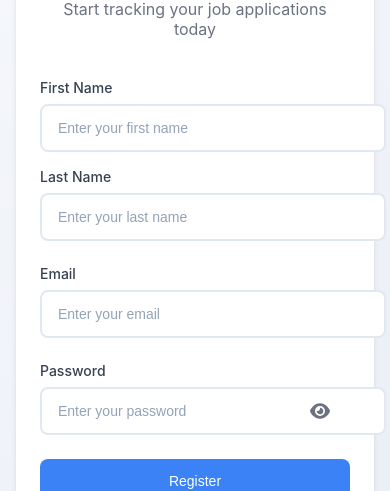
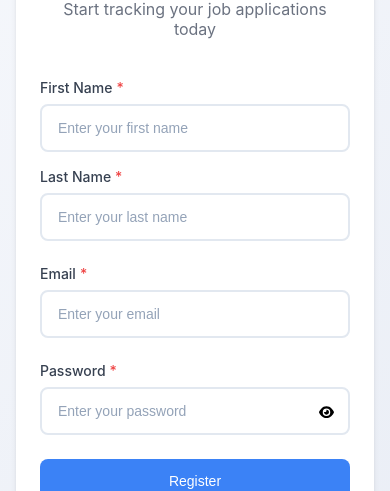
Before and after one commit to OfficialAnujMore/job-application-tracker, a React (Create React App) app: page /register in a window 390 px wide. Shown: the part 186-677 px from the top of the page. Built offline with nearby package versions, Linux system fonts and the light colour scheme; no server answers; the HTML template or start-up script is replaced by a standard one.

Commit message:
Refactor ApplicationTable and ApplicationForm components to utilize new TextInput, DatePicker, and UrlInput components for improved input handling. Introduce TextArea component for notes input in ApplicationForm. Update styles for better layout and responsiveness.

```diff
--- /dev/null
+++ b/src/MyComponents/TextInput.tsx
@@ -0,0 +1,74 @@
+import React, { useState } from "react";
+import styles from "../styles/components.module.css";
+import { FontAwesomeIcon } from "@fortawesome/react-fontawesome";
+import { faEye, faEyeSlash } from "@fortawesome/free-solid-svg-icons";
+
+interface TextInputProps extends React.InputHTMLAttributes<HTMLInputElement> {
+  label: string;
+  value: string;
+  onChange: (e: React.ChangeEvent<HTMLInputElement>) => void;
+  error?: string;
+  showPasswordToggle?: boolean;
+}
+
+const TextInput: React.FC<TextInputProps> = ({
+  label,
+  value,
+  onChange,
+  error,
+  required,
+  placeholder,
+  type = "text",
+  showPasswordToggle = false,
+  ...props
+}) => {
+  const [showPassword, setShowPassword] = useState(false);
+  const isPassword = type === "password" && showPasswordToggle;
+  return (
+    <div className={styles.textFieldContainer} style={{ position: "relative" }}>
+      <label>
+        {label}
+        {required && <span className={styles.required}>*</span>}
+      </label>
+      <input
+        className={`${styles.textField} ${error ? styles.error : ""}`}
+        value={value}
+        onChange={onChange}
+        required={required}
+        placeholder={placeholder}
+        type={isPassword ? (showPassword ? "text" : "password") : type}
+        {...props}
+        style={
+          isPassword ? { paddingRight: "2.5rem", ...props.style } : props.style
+        }
+      />
+      {isPassword && (
+        <button
+          type="button"
+          className={styles.togglePassword}
+          aria-label={showPassword ? "Hide password" : "Show password"}
+          onClick={() => setShowPassword((prev) => !prev)}
+          tabIndex={0}
+          style={{
+            position: "absolute",
+            top: "70%",
+            right: "1rem",
+            transform: "translateY(-50%)",
+            background: "transparent",
+            border: "none",
+            cursor: "pointer",
+            padding: 0,
+          }}
+        >
+          <FontAwesomeIcon
+            icon={showPassword ? faEyeSlash : faEye}
+            className={styles.icon}
+          />
+        </button>
+      )}
+      {error && <div className={styles.errorMessage}>{error}</div>}
+    </div>
+  );
+};
+
+export default TextInput;
--- a/src/Screens/Login.tsx
+++ b/src/Screens/Login.tsx
@@ -1,100 +1,63 @@
 import React, { useState } from 'react';
 import { Link, useNavigate } from 'react-router-dom';
 import { signInWithEmailAndPassword } from 'firebase/auth';
-import { auth} from '../Firebase/firebase';
-import { FontAwesomeIcon } from '@fortawesome/react-fontawesome';
-import { faEye, faEyeSlash } from '@fortawesome/free-solid-svg-icons';
+import { auth } from '../Firebase/firebase';
 import styles from '../styles/auth.module.css';
 import componentStyles from '../styles/components.module.css';
-import { motion } from 'framer-motion';
-import CustomButton from '../MyComponents/CustomButton';
-import Loader from '../MyComponents/Loader';
+import TextInput from '../MyComponents/TextInput';
 
-const Login: React.FC = () => {
+const Login = () => {
   const [email, setEmail] = useState('');
   const [password, setPassword] = useState('');
-  const [showPassword, setShowPassword] = useState(false);
   const [error, setError] = useState('');
   const navigate = useNavigate();
-  const [loading, setLoading] = useState(false);
 
   const handleSubmit = async (e: React.FormEvent) => {
     e.preventDefault();
     setError('');
-    setLoading(true);
-
     try {
       await signInWithEmailAndPassword(auth, email, password);
       navigate('/dashboard');
     } catch (err: any) {
       setError(err.message || 'Failed to login');
-    } finally {
-      setLoading(false);
     }
   };
 
-  if (loading) {
-    return <Loader />;
-  }
-
   return (
-    <motion.div
-      className={styles.container}
-      initial={{ opacity: 0, y: 20 }}
-      animate={{ opacity: 1, y: 0 }}
-      exit={{ opacity: 0, y: -20 }}
-    >
+    <div className={styles.container}>
       <div className={styles.formContainer}>
         <h1>Welcome Back</h1>
         <p className={styles.subtitle}>Sign in to continue tracking your job applications</p>
-
         <form onSubmit={handleSubmit} className={styles.form}>
           <div className={styles.formGroup}>
-            <label htmlFor="email">Email</label>
-            <input
-              id="email"
+            <TextInput
+              label="Email"
               type="email"
               value={email}
-              onChange={(e) => setEmail(e.target.value)}
+              onChange={e => setEmail(e.target.value)}
               required
+              placeholder="Enter your email"
               className={componentStyles.input}
-              placeholder="Enter your email"
             />
           </div>
-
           <div className={styles.formGroup}>
-            <label htmlFor="password">Password</label>
-            <div className={styles.passwordField}>
-              <input
-                id="password"
-                type={showPassword ? 'text' : 'password'}
-                value={password}
-                onChange={(e) => setPassword(e.target.value)}
-                required
-                className={componentStyles.input}
-                placeholder="Enter your password"
-              />
-              <button
-                type="button"
-                className={styles.togglePassword}
-                onClick={() => setShowPassword(!showPassword)}
-                aria-label={showPassword ? 'Hide password' : 'Show password'}
-              >
-                <FontAwesomeIcon
-                  icon={showPassword ? faEyeSlash : faEye}
-                  className={styles.icon}
-                />
-              </button>
-            </div>
+            <TextInput
+              id="password"
+              label="Password"
+              type="password"
+              value={password}
+              onChange={e => setPassword(e.target.value)}
+              required
+              placeholder="Enter your password"
+              className={componentStyles.input}
+              showPasswordToggle
+            />
           </div>
-
           {error && <p className={styles.error}>{error}</p>}
-
-          <CustomButton type="submit" fullWidth>
+          <button type="submit" className={componentStyles.button}>
             Login
-          </CustomButton>
+          </button>
         </form>
-
         <p className={styles.footer}>
           Don't have an account?{' '}
           <Link to="/register" className={styles.link}>
@@ -102,7 +65,7 @@ const Login: React.FC = () => {
           </Link>
         </p>
       </div>
-    </motion.div>
+    </div>
   );
 };
 
--- a/src/Screens/Register.tsx
+++ b/src/Screens/Register.tsx
@@ -3,34 +3,29 @@ import { Link, useNavigate } from 'react-router-dom';
 import { createUserWithEmailAndPassword } from 'firebase/auth';
 import { doc, setDoc } from 'firebase/firestore';
 import { auth, db } from '../Firebase/firebase';
-import { FontAwesomeIcon } from '@fortawesome/react-fontawesome';
-import { faEye, faEyeSlash } from '@fortawesome/free-solid-svg-icons';
 import styles from '../styles/auth.module.css';
 import componentStyles from '../styles/components.module.css';
+import TextInput from '../MyComponents/TextInput';
 
 const Register = () => {
   const [firstName, setFirstName] = useState('');
   const [lastName, setLastName] = useState('');
   const [email, setEmail] = useState('');
   const [password, setPassword] = useState('');
-  const [showPassword, setShowPassword] = useState(false);
   const [error, setError] = useState('');
   const navigate = useNavigate();
 
   const handleSubmit = async (e: React.FormEvent) => {
     e.preventDefault();
     setError('');
-
     try {
       const userCredential = await createUserWithEmailAndPassword(auth, email, password);
-
       await setDoc(doc(db, 'users', userCredential.user.uid), {
         displayName: `${firstName} ${lastName}`,
         email,
         createdAt: new Date().toISOString(),
         lastLogin: new Date().toISOString()
       });
-
       navigate('/dashboard');
     } catch (err: any) {
       setError(err.message || 'Failed to register');
@@ -42,82 +37,58 @@ const Register = () => {
       <div className={styles.formContainer}>
         <h1>Create Account</h1>
         <p className={styles.subtitle}>Start tracking your job applications today</p>
-
         <form onSubmit={handleSubmit} className={styles.form}>
           <div className={styles.nameFields}>
             <div className={styles.formGroup}>
-              <label htmlFor="firstName">First Name</label>
-              <input
-                id="firstName"
-                type="text"
+              <TextInput
+                label="First Name"
                 value={firstName}
-                onChange={(e) => setFirstName(e.target.value)}
+                onChange={e => setFirstName(e.target.value)}
                 required
+                placeholder="Enter your first name"
                 className={componentStyles.input}
-                placeholder="Enter your first name"
               />
             </div>
-
             <div className={styles.formGroup}>
-              <label htmlFor="lastName">Last Name</label>
-              <input
-                id="lastName"
-                type="text"
+              <TextInput
+                label="Last Name"
                 value={lastName}
-                onChange={(e) => setLastName(e.target.value)}
+                onChange={e => setLastName(e.target.value)}
                 required
+                placeholder="Enter your last name"
                 className={componentStyles.input}
-                placeholder="Enter your last name"
               />
             </div>
           </div>
-
           <div className={styles.formGroup}>
-            <label htmlFor="email">Email</label>
-            <input
-              id="email"
+            <TextInput
+              label="Email"
               type="email"
               value={email}
-              onChange={(e) => setEmail(e.target.value)}
+              onChange={e => setEmail(e.target.value)}
               required
+              placeholder="Enter your email"
               className={componentStyles.input}
-              placeholder="Enter your email"
             />
           </div>
-
           <div className={styles.formGroup}>
-            <label htmlFor="password">Password</label>
-            <div className={styles.passwordField}>
-              <input
-                id="password"
-                type={showPassword ? 'text' : 'password'}
-                value={password}
-                onChange={(e) => setPassword(e.target.value)}
-                required
-                className={componentStyles.input}
-                placeholder="Enter your password"
-              />
-              <button
-                type="button"
-                className={styles.togglePassword}
-                onClick={() => setShowPassword(!showPassword)}
-                aria-label={showPassword ? 'Hide password' : 'Show password'}
-              >
-                <FontAwesomeIcon
-                  icon={showPassword ? faEyeSlash : faEye}
-                  className={styles.icon}
-                />
-              </button>
-            </div>
+            <TextInput
+              id="password"
+              label="Password"
+              type="password"
+              value={password}
+              onChange={e => setPassword(e.target.value)}
+              required
+              placeholder="Enter your password"
+              className={componentStyles.input}
+              showPasswordToggle
+            />
           </div>
-
           {error && <p className={styles.error}>{error}</p>}
-
           <button type="submit" className={componentStyles.button}>
             Register
           </button>
         </form>
-
         <p className={styles.footer}>
           Already have an account?{' '}
           <Link to="/login" className={styles.link}>
--- a/src/styles/applicationTable.module.css
+++ b/src/styles/applicationTable.module.css
@@ -10,7 +10,7 @@
 .filters {
   padding: 1.25rem;
   display: grid;
-  grid-template-columns: repeat(auto-fit, minmax(220px, 1fr));
+  grid-template-columns: repeat(auto-fit, minmax(180px, 1fr));
   gap: 1rem;
   background-color: #f9fafb;
   border-bottom: 1px solid #e5e7eb;
@@ -24,7 +24,6 @@
 .searchInput,
 .select,
 .dateInput {
-  width: 100%;
   padding: 0.625rem 2.25rem;
   border: 1px solid #e5e7eb;
   border-radius: 0.375rem;
--- a/src/styles/auth.module.css
+++ b/src/styles/auth.module.css
@@ -41,6 +41,7 @@ h1 {
   display: flex;
   flex-direction: column;
   gap: 0.5rem;
+  width: 100%;
 }
 
 .formGroup label {
@@ -50,7 +51,7 @@ h1 {
 
 .nameFields {
   display: grid;
-  grid-template-columns: repeat(2, 1fr);
+  grid-template-columns: 1fr 1fr;
   gap: 1rem;
 }
 
@@ -92,10 +93,15 @@ h1 {
 
 .passwordField {
   position: relative;
+  width: 100%;
+  display: flex;
+  flex-direction: column;
 }
 
 .passwordField input {
   width: 100%;
+  padding-right: 2.5rem;
+  box-sizing: border-box;
 }
 
 .togglePassword {
@@ -105,27 +111,18 @@ h1 {
   transform: translateY(-50%);
   background: none;
   border: none;
-  padding: 0.5rem;
   cursor: pointer;
-  color: #6b7280;
+  padding: 0;
   display: flex;
   align-items: center;
-  justify-content: center;
-  transition: color 0.2s;
+  height: 1.5rem;
 }
 
-.togglePassword:hover {
-  color: #3b82f6;
-}
-
-.togglePassword:focus {
-  outline: none;
-  color: #3b82f6;
-}
-
-.icon {
+.togglePassword .icon {
   width: 1.25rem;
   height: 1.25rem;
+  display: block;
+  margin: 0;
 }
 
 .footer {
--- a/src/styles/components.module.css
+++ b/src/styles/components.module.css
@@ -65,7 +65,6 @@
 }
 
 .input {
-  width: 100%;
   padding: 0.75rem 1rem;
   border: 2px solid #e2e8f0;
   border-radius: 0.5rem;
@@ -537,7 +536,7 @@
 
 .selectWrapper {
   position: relative;
-  width: 100%;
+  /* width: 100%; */
 }
 
 .select {
```
Also changed, not shown: src/MyComponents/ApplicationTable.tsx (+17 -27 lines), src/MyComponents/DatePicker.tsx (added, +30 -0 lines), src/MyComponents/TextArea.tsx (added, +29 -0 lines), src/MyComponents/UrlInput.tsx (added, +30 -0 lines), src/Screens/ApplicationForm.tsx (+23 -23 lines).
